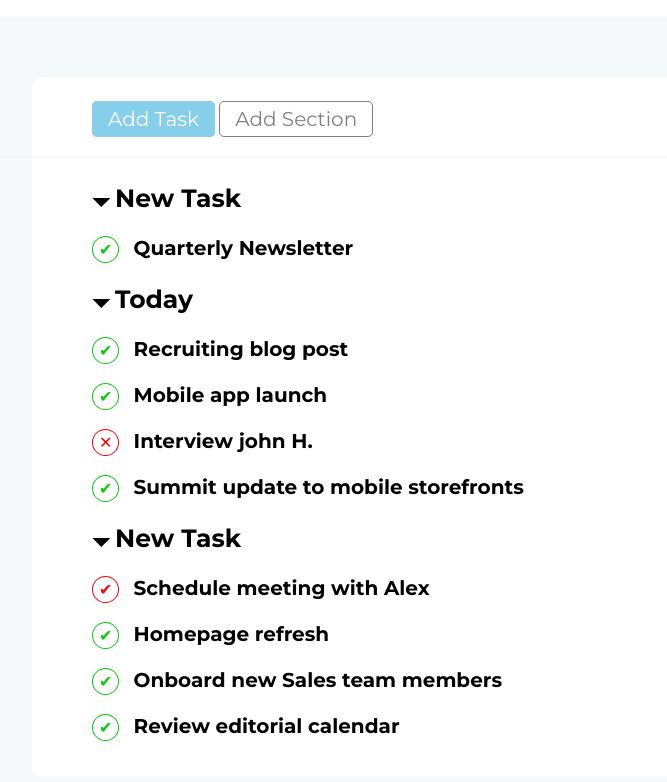
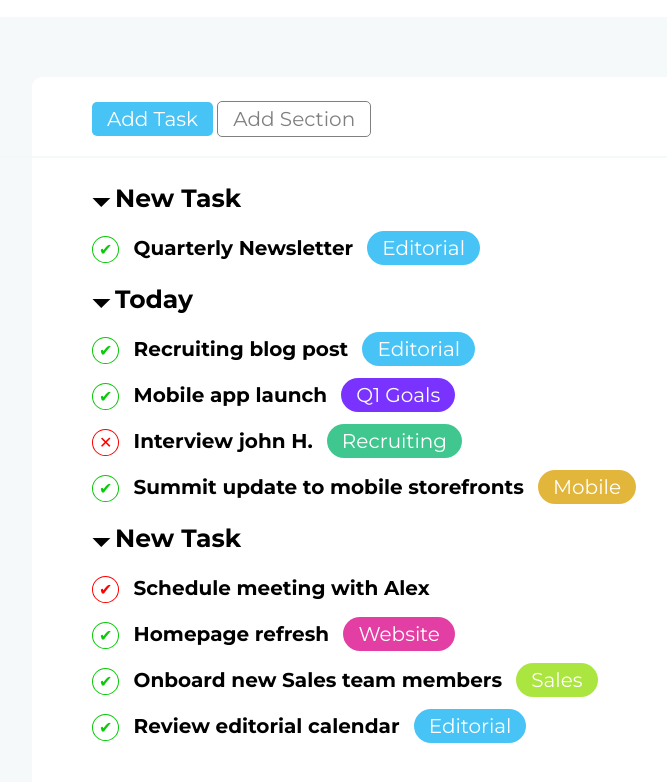
Before and after one commit to Andrearomeo04/html-css-toboolist, a plain HTML site: page index.html in a window 1280 px wide. Shown: the part 84-866 px from the top of the page, without its empty margins (8-675 px from the left). Drawn offline with Linux system fonts and the light colour scheme.

Commit message:
[UPD] added label next the tasks and stylized them. Esercizio finito

```diff
--- a/css/style.css
+++ b/css/style.css
@@ -37,7 +37,7 @@ body {
 
 .container {
     width: 1200px;
-    height: 700px;
+    height: 750px;
     margin: 0 auto;
     border-radius: 10px;
     padding: 30px 60px;
@@ -49,22 +49,49 @@ body {
 /* body structure end  */
 
 /* label toolbar */
-.label-task {
+.label, .label-task {
     padding: 5px 15px;
     font-size: 20px;
-    border-radius: 5px;
     font-size: 20px;
 }
-
-.skyblue {
-    background-color: skyblue;
-    border: 1px solid skyblue;
+.label-task {
+    border-radius: 5px;
 }
 
 .border {
     border: 1px grey;
     border-style: solid;
 }
+/* end label toolbar  */
+.label {
+    border-radius: 20px;
+    margin-left: 10px;
+}
+/* label colors  */
+.skyblue {
+    background-color: rgb(71, 196, 245);
+}
+
+.purple{
+    background-color: rgba(89, 0, 255, 0.800);
+}
+.lightgreen {
+    background-color: rgba(16, 185, 115, 0.800);
+}
+
+.yellow {
+    background-color: rgba(219, 164, 11, 0.800);
+}
+
+.pink {
+    background-color: rgba(219, 14, 140, 0.800);
+}
+
+.aquagreen {
+    background-color: rgba(150, 223, 15, 0.800);
+}
+/* label color end  */
+
 
 /* font style  */
 .font1 {
--- a/index.html
+++ b/index.html
@@ -7,7 +7,7 @@
     <link rel="preconnect" href="https://fonts.googleapis.com">
     <link rel="preconnect" href="https://fonts.gstatic.com" crossorigin>
     <link href="https://fonts.googleapis.com/css2?family=Montserrat:ital,wght@0,100..900;1,100..900&display=swap" rel="stylesheet">
-    <title>toboolist</title>
+    <title>Toboolist</title>
 </head>
 <body>
     <!-- header section -->
@@ -36,6 +36,7 @@
                         <ul class="ul-margin2">
                             <li>
                                 <span class="check green back-white">&#10004;</span> <strong>Quarterly Newsletter</strong>
+                                <span class="label label-task skyblue font1">Editorial</span>
                             </li>
                         </ul>
                     </li>
@@ -47,15 +48,19 @@
                         <ul class="ul-margin2">
                             <li>
                                 <span class="check green back-white">&#10004;</span> <strong>Recruiting blog post</strong>
+                                <span class="label label-task skyblue font1">Editorial</span>
                             </li>
                             <li>
                                 <span class="check green back-white">&#10004;</span> <strong>Mobile app launch</strong>
+                                <span class="label label-task purple font1">Q1 Goals</span>
                             </li>
                             <li>
                                 <span class="cross red back-white">&#10005;</span> <strong>Interview john H.</strong>
+                                <span class="label label-task lightgreen font1">Recruiting</span>
                             </li>
                             <li>
                                 <span class="check green back-white">&#10004;</span> <strong>Summit update to mobile storefronts</strong>
+                                <span class="label label-task yellow font1">Mobile</span>
                             </li>
                         </ul>
                     </li>
@@ -70,21 +75,21 @@
                             </li>
                             <li>
                                 <span class="check green back-white">&#10004;</span> <strong>Homepage refresh</strong>
+                                <span class="label label-task pink font1">Website</span>
                             </li>
                             <li>
                                 <span class="check green back-white">&#10004;</span> <strong>Onboard new Sales team members</strong>
+                                <span class="label label-task aquagreen font1">Sales</span>
                             </li>
                             <li>
                                 <span class="check green back-white">&#10004;</span> <strong>Review editorial calendar</strong>
+                                <span class="label label-task skyblue font1">Editorial</span>
                             </li>
                         </ul>
                     </li>
                 </ul>
             </div>
-        </div>
+        </div> <!-- container end -->
     </main>
-
-    <!-- footer section -->
-    <footer></footer>
 </body>
 </html>
```
